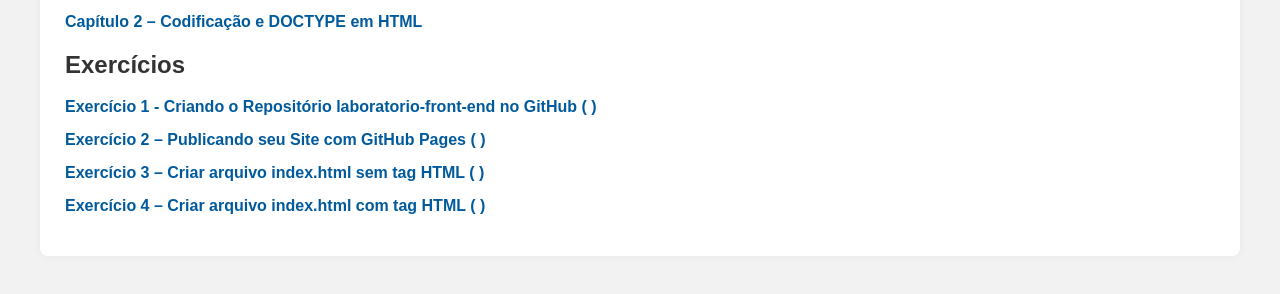
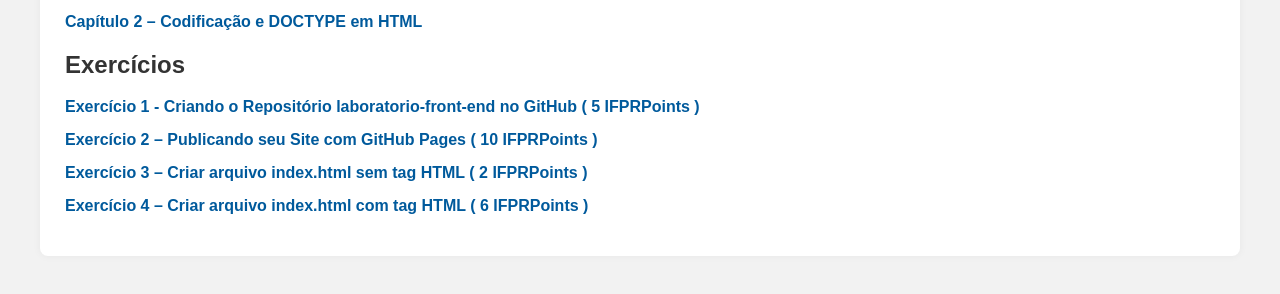
Before and after one commit to anapaulacostacurta-ifpr/desafio-html-info1-ifpr, a plain HTML site: page index.html in a window 1280 px wide. Shown: the part 300-594 px from the top of the page. Drawn offline with Linux system fonts and the light colour scheme.

Commit message:
Versão 3.4

```diff
--- a/index.html
+++ b/index.html
@@ -56,10 +56,10 @@
     </ul>
     <h2>Exercícios</h2>
     <ul>
-      <li><a href="exercicio1.html">Exercício 1 - Criando o Repositório laboratorio-front-end no GitHub ( )</a></li>
-      <li><a href="exercicio2.html">Exercício 2 – Publicando seu Site com GitHub Pages ( )</a></li>
-      <li><a href="exercicio3.html">Exercício 3 – Criar arquivo index.html sem tag HTML ( ) </a></li>
-      <li><a href="exercicio4.html">Exercício 4 – Criar arquivo index.html com tag HTML ( ) </a></li>
+      <li><a href="exercicio1.html">Exercício 1 - Criando o Repositório laboratorio-front-end no GitHub ( 5 IFPRPoints )</a></li>
+      <li><a href="exercicio2.html">Exercício 2 – Publicando seu Site com GitHub Pages ( 10 IFPRPoints )</a></li>
+      <li><a href="exercicio3.html">Exercício 3 – Criar arquivo index.html sem tag HTML ( 2 IFPRPoints ) </a></li>
+      <li><a href="exercicio4.html">Exercício 4 – Criar arquivo index.html com tag HTML ( 6 IFPRPoints ) </a></li>
 
       <!-- Próximos capítulos podem ser adicionados aqui -->
       <!-- <li><a href="capitulo2.html">Capítulo 2 – Inserindo Imagens</a></li> -->
```
